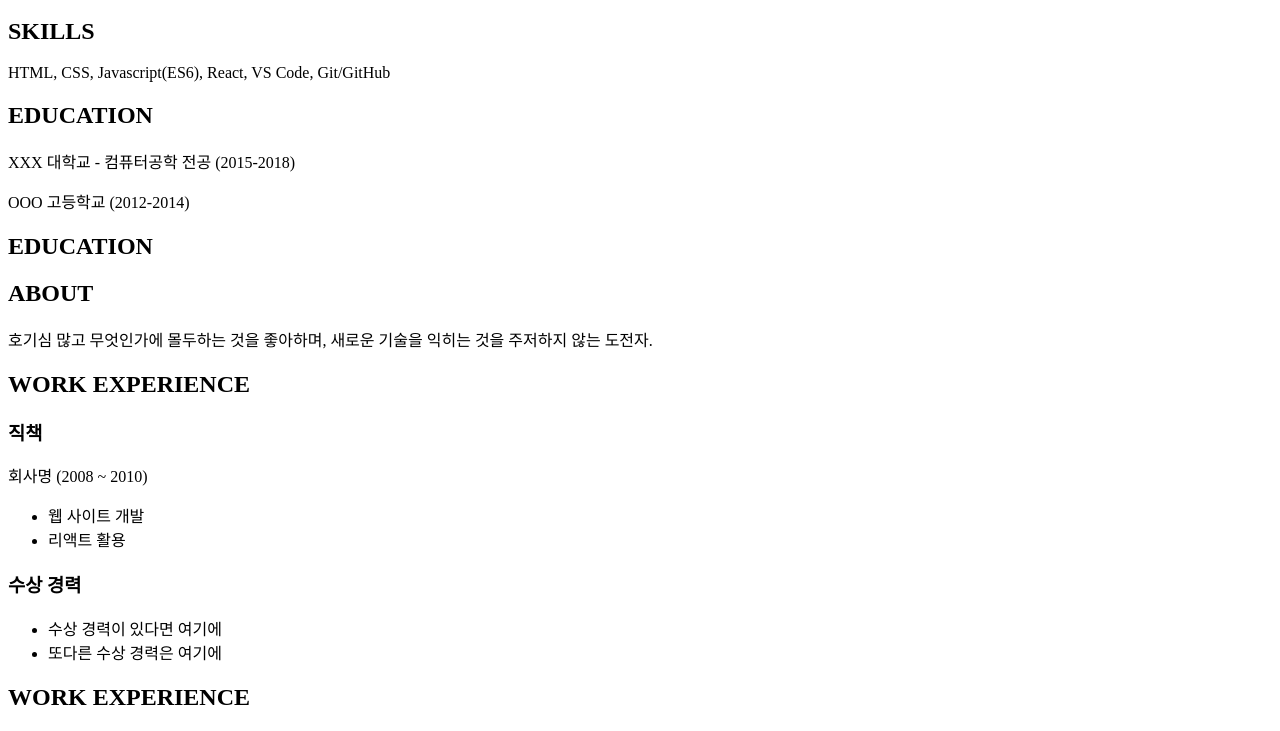
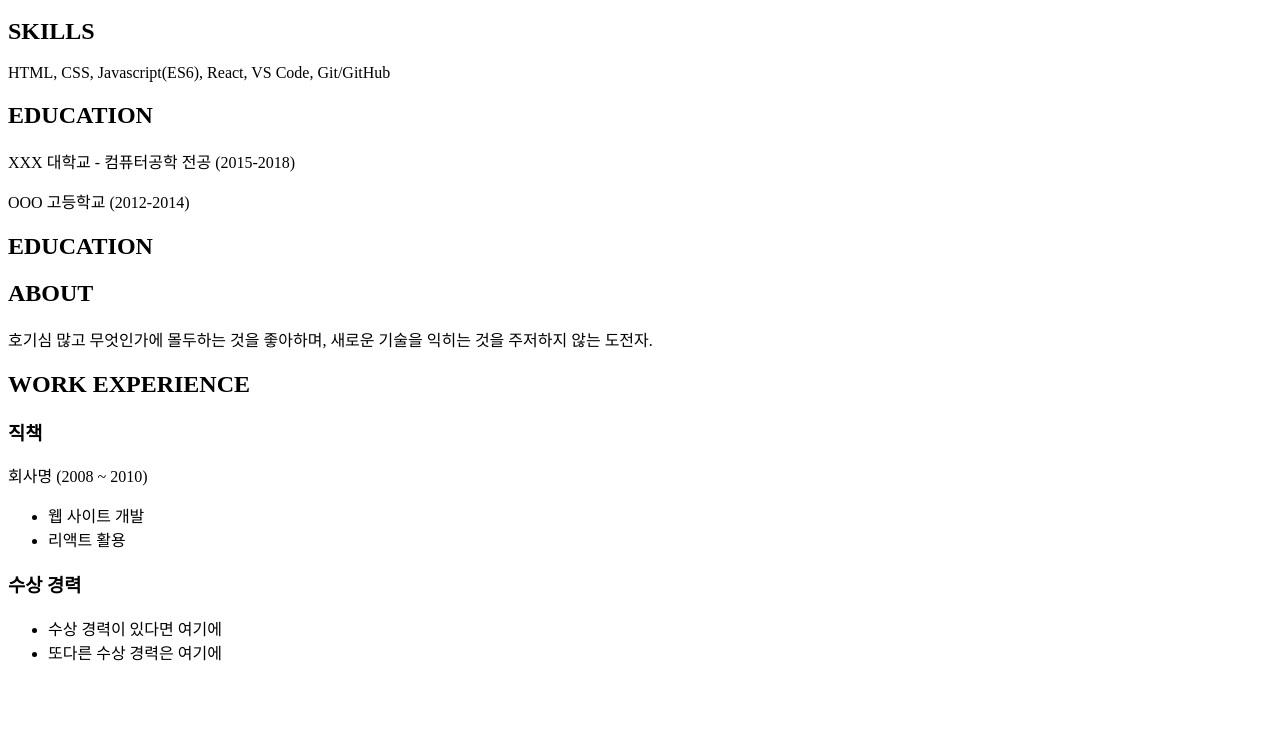
Before and after one commit to alfus17/resume, a plain HTML site: page index.html in a window 1280 px wide. Shown: the part 369-1100 px from the top of the page. After the commit the page ends 1049 px from the top, so only its background shows below. Drawn offline with Linux system fonts and the light colour scheme.

Commit message:
style update

```diff
--- a/codeswing.json
+++ b/codeswing.json
@@ -1,3 +1,4 @@
+
 {
   "scripts": [],
   "styles": []
--- a/index.html
+++ b/index.html
@@ -64,7 +64,6 @@
         <section>
             <section>
                 <h2>ABOUT</h2>
-                <!-- 자기 소개 -->
                 <p>호기심 많고 무엇인가에 몰두하는 것을 좋아하며, 새로운 기술을 익히는 것을 주저하지 않는 도전자.</p>
             </section>
             <section>
@@ -84,10 +83,7 @@
             </section>
 
         </section>
-        <section>
-            <h2>WORK EXPERIENCE</h2>
-            <!-- 경력 작성 -->
-        </section>
+
     </article>
 </main>
 
--- a/style.css
+++ b/style.css
@@ -1,6 +1,3 @@
-
-
-
 @import url('https://fonts.googleapis.com/css2?family=Noto+Sans+KR&display=swap');
 
 body {
```
